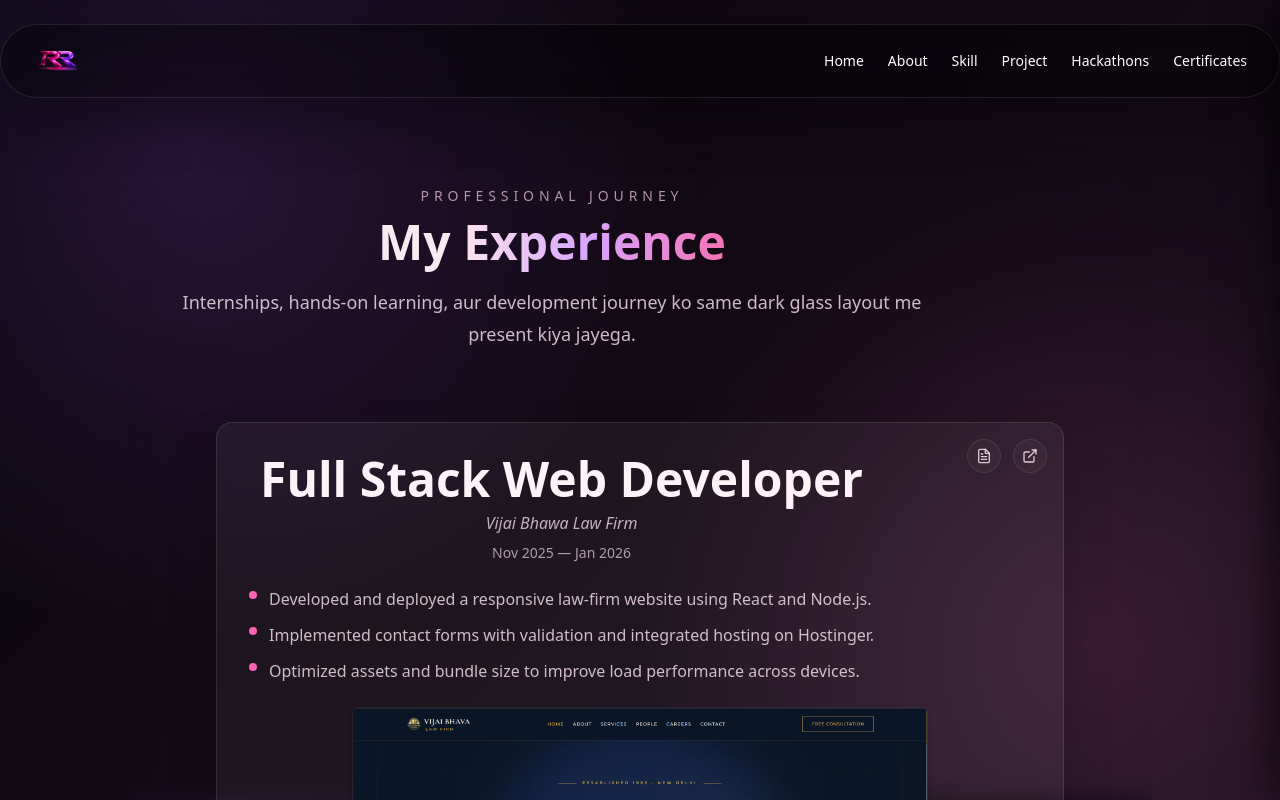
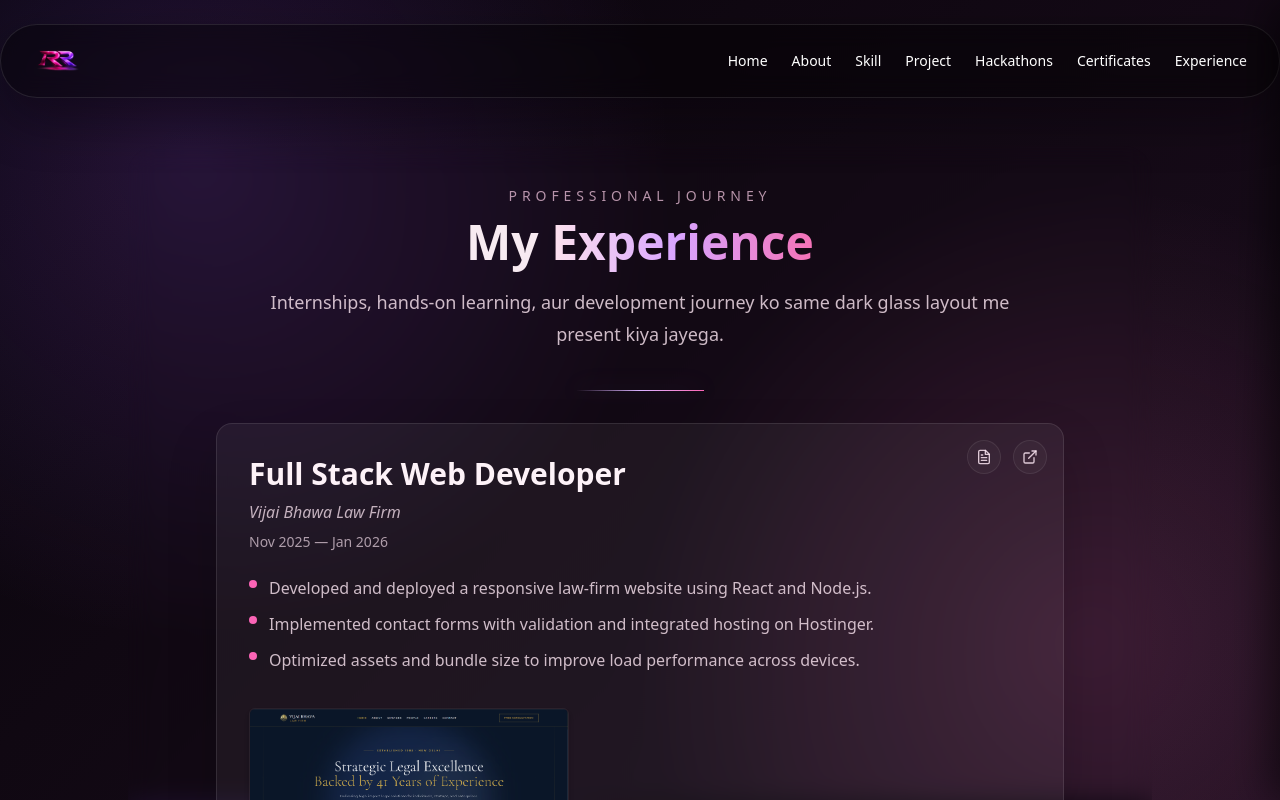
Before and after one commit to Rakhiraj1686/Portfolio, a React (Vite) app in the folder client/: page /experience in a window 1280 px wide. Shown: the top 800 px of the page. Built offline with nearby package versions, Linux system fonts and the light colour scheme.

Commit message:
feat: restore Experience section in Header and enhance layout in Experience page

```diff
--- a/client/src/components/Header.jsx
+++ b/client/src/components/Header.jsx
@@ -15,7 +15,7 @@ const navLinks = [
   { to: "/project", label: "Project", icon: FaRegFolder },
   { to: "/hackathons", label: "Hackathons", icon: LuTrophy },
   { to: "/certificates", label: "Certificates", icon: FiAward },
-  // { to: "/experience", label: "Experience", icon: GoBriefcase }
+  { to: "/experience", label: "Experience", icon: GoBriefcase }
 ];
 
 const Header = () => {
--- a/client/src/components/PageShell.jsx
+++ b/client/src/components/PageShell.jsx
@@ -13,7 +13,7 @@ const PageShell = ({ eyebrow = "", title, description, children }) => {
         className="max-w-5xl mx-auto rounded-[28px] p-6 sm:p-10 backdrop-blur-md overflow-hidden"
         style={shellBackground}
       >
-        <div className="max-w-3xl">
+        <div className="max-w-3xl mx-auto text-center">
           <p className="text-xs sm:text-sm uppercase tracking-[0.35em] text-pink-200/70">
             {eyebrow}
           </p>
--- a/client/src/pages/Experience.jsx
+++ b/client/src/pages/Experience.jsx
@@ -14,36 +14,62 @@ const Experience = () => {
         </>
       }
       description="Internships, hands-on learning, aur development journey ko same dark glass layout me present kiya jayega."
+      className = "flex justify-center items-center min-h-screen text-(--color-text) px-3 sm:px-8 md:px-6 pt-6 pb-20 sm:pb-6 ax-w-7xl mx-auto  bg-black/25 backdrop-blur-md p-4 sm:p-8 md:p-10"
     >
+      <div className="mx-auto h-px w-32 bg-linear-to-r from-transparent via-purple-300 to-pink-400 shadow-[0_0_24px_rgba(216,164,255,0.35)]" />
+
       <div className="mx-auto max-w-4xl px-4 sm:px-6 py-8">
         <article className="relative rounded-2xl border border-white/10 bg-white/5 backdrop-blur-md p-6 sm:p-8 shadow-[0_24px_50px_rgba(5,3,7,0.18)] overflow-hidden">
-            <div className="absolute top-4 right-4 hidden sm:flex gap-3">
-            <a href="#" title="Case study (placeholder)" className="p-2 rounded-full bg-white/3 border border-white/8 text-pink-100/85 hover:bg-white/5">
+          <div className="absolute top-4 right-4 hidden sm:flex gap-3">
+            <a
+              href="#"
+              title="Case study (placeholder)"
+              className="p-2 rounded-full bg-white/3 border border-white/8 text-pink-100/85 hover:bg-white/5"
+            >
               <FiFileText />
             </a>
-            <a href="#" title="Live site (placeholder)" className="p-2 rounded-full bg-white/3 border border-white/8 text-pink-100/85 hover:bg-white/5">
+            <a
+              href="#"
+              title="Live site (placeholder)"
+              className="p-2 rounded-full bg-white/3 border border-white/8 text-pink-100/85 hover:bg-white/5"
+            >
               <FiExternalLink />
             </a>
           </div>
 
           <div className="flex flex-col gap-6 items-start">
             <div className="flex-1">
-              <h2 className="text-2xl sm:text-3xl md:text-4xl lg:text-5xl font-bold text-pink-50">Full Stack Web Developer</h2>
-              <p className="italic text-sm sm:text-base text-pink-100/75 mt-2">Vijai Bhawa Law Firm</p>
-              <p className="mt-2 text-sm text-pink-100/65">Nov 2025 — Jan 2026</p>
+              <h2 className="text-2xl sm:text-xl md:text-2xl lg:text-3xl font-bold text-pink-50 flex justify-between">
+                Full Stack Web Developer
+              </h2>
+              <p className="italic text-l sm:text-base text-pink-100/75 mt-2 flex justify-between">
+                Vijai Bhawa Law Firm
+              </p>
+              <p className="mt-2 text-sm text-pink-100/65 flex justify-between">
+                Nov 2025 — Jan 2026
+              </p>
 
-              <ul className="mt-6 space-y-3">
+              <ul className="mt-6 space-y-3 text-sm sm:text-base">
                 <li className="flex items-start gap-3">
                   <span className="mt-1 h-2 w-2 rounded-full bg-pink-400" />
-                  <span className="text-pink-100/80">Developed and deployed a responsive law-firm website using React and Node.js.</span>
+                  <span className="text-pink-100/80">
+                    Developed and deployed a responsive law-firm website using
+                    React and Node.js.
+                  </span>
                 </li>
                 <li className="flex items-start gap-3">
                   <span className="mt-1 h-2 w-2 rounded-full bg-pink-400" />
-                  <span className="text-pink-100/80">Implemented contact forms with validation and integrated hosting on Hostinger.</span>
+                  <span className="text-pink-100/80">
+                    Implemented contact forms with validation and integrated
+                    hosting on Hostinger.
+                  </span>
                 </li>
                 <li className="flex items-start gap-3">
                   <span className="mt-1 h-2 w-2 rounded-full bg-pink-400" />
-                  <span className="text-pink-100/80">Optimized assets and bundle size to improve load performance across devices.</span>
+                  <span className="text-pink-100/80">
+                    Optimized assets and bundle size to improve load performance
+                    across devices.
+                  </span>
                 </li>
               </ul>
 
@@ -62,11 +88,14 @@ const Experience = () => {
                   <span key={s} className="text-sm px-3 py-1 rounded-full bg-white/3 border border-white/5 text-pink-100/85">{s}</span>
                 ))}
               </div> */}
-
             </div>
 
-            <div className="w-full flex justify-center">
-              <img src={vijaiImg} alt="Vijai Bhawa website" className="w-full sm:w-auto max-w-xl h-auto object-cover rounded-md border border-white/5 shadow-md" />
+            <div className="w-full flex justify-between items-center gap-6 mt-3">
+              <img
+                src={vijaiImg}
+                alt="Vijai Bhawa website"
+                className="w-80 sm:w-80 max-w-xl h-auto object-cover rounded-md border border-white/5 shadow-md"
+              />
             </div>
           </div>
         </article>
```
